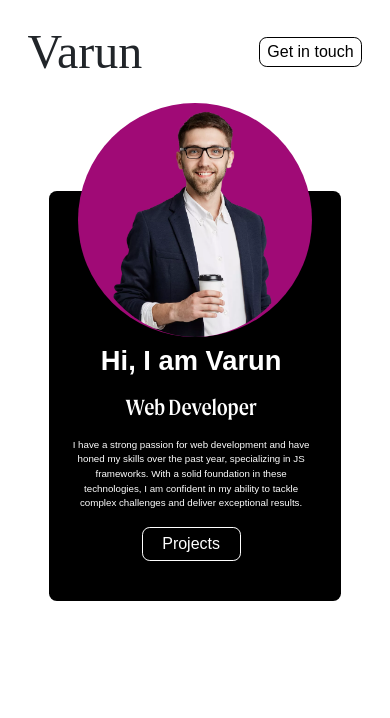
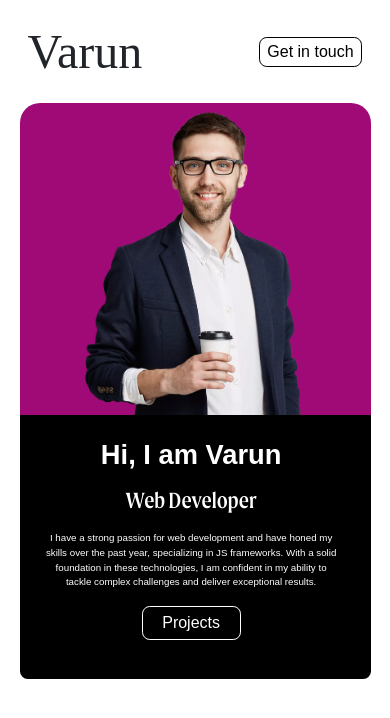
Before and after one commit to ait-varun/varun-portfolio, a Next.js app: page /components/hero in a window 390 px wide. Shown: the top 718 px of the page. Built offline with nearby package versions, Linux system fonts and the light colour scheme.

Commit message:
updated mobile view hero section

```diff
--- a/src/app/components/hero/page.module.css
+++ b/src/app/components/hero/page.module.css
@@ -114,13 +114,16 @@
   .heroImage {
     flex-direction: column;
     margin-top: 6rem;
+    width: 90vw;
+
   }
   .heroImage img {
-    height: 60vw;
-    width: 60vw;
-    border-radius: 50%;
+    height: 80vw;
+    width: 90vw;
+    border-radius: 20px 20px 0px 0px;
     margin: -6rem 0rem 0rem 0rem;
     object-fit: contain;
+    margin-bottom: 4vw;
   }
   .heroContent {
     text-align: center;
```
